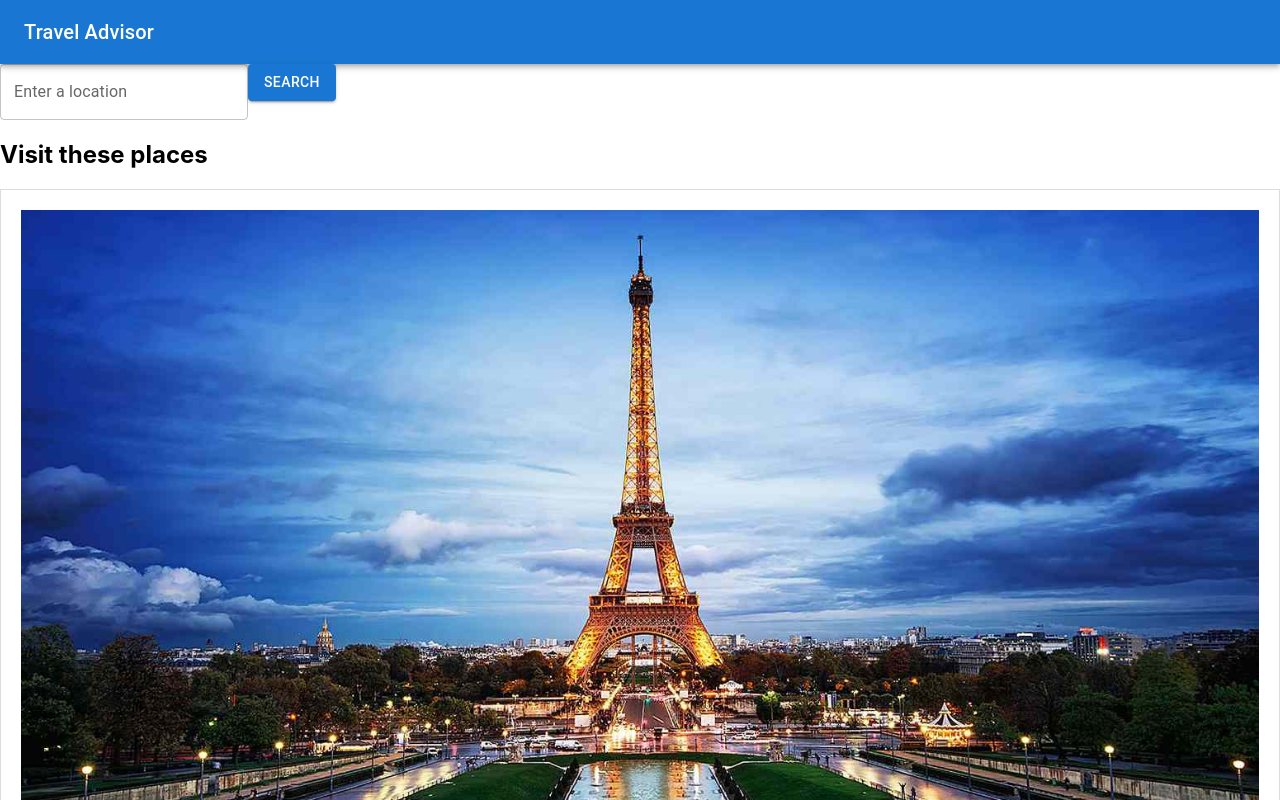
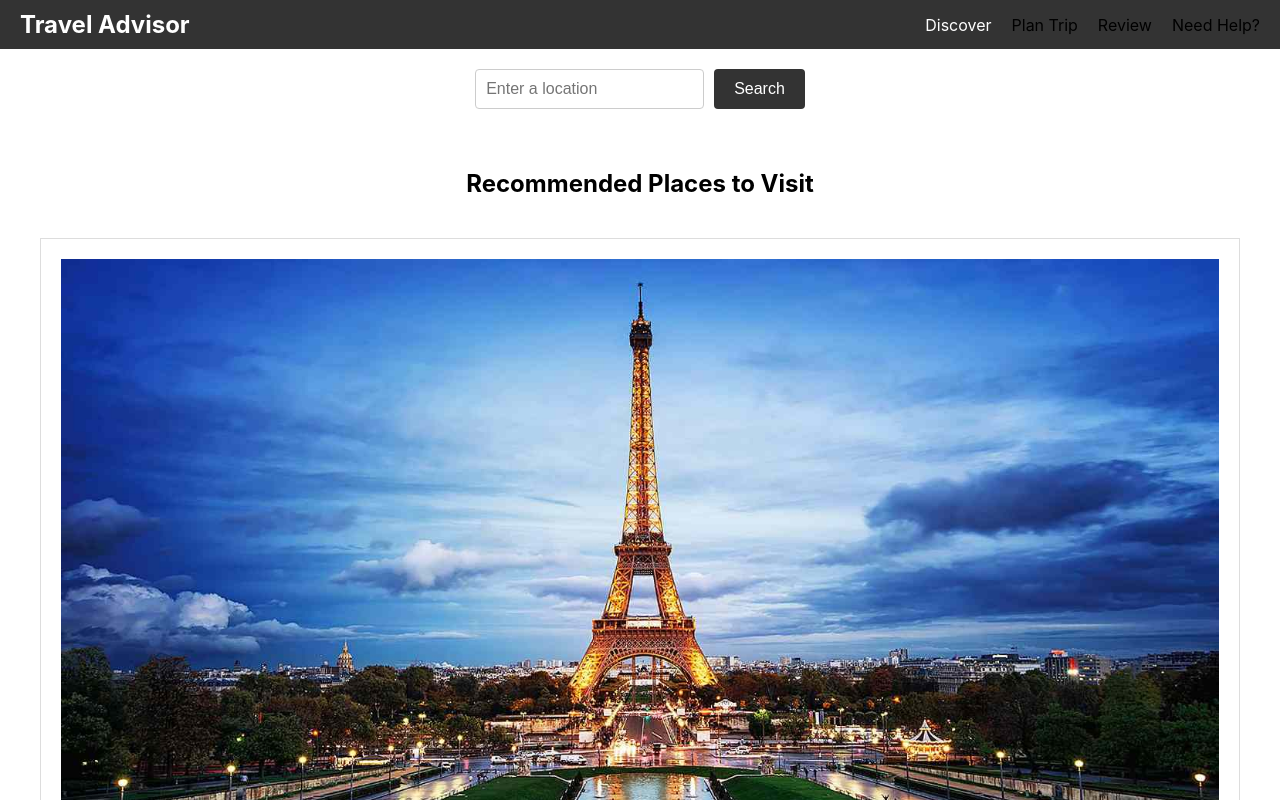
Before and after one commit to BM-Ghost/infinity-wanderlust, a React (Create React App) app: page / in a window 1280 px wide. Shown: the top 800 px of the page. Built offline with nearby package versions, Linux system fonts and the light colour scheme.

Commit message:
Navigation bar

```diff
--- a/public/index.html
+++ b/public/index.html
@@ -1,43 +1,12 @@
 <!DOCTYPE html>
 <html lang="en">
-  <head>
-    <meta charset="utf-8" />
-    <link rel="icon" href="%PUBLIC_URL%/favicon.ico" />
-    <meta name="viewport" content="width=device-width, initial-scale=1" />
-    <meta name="theme-color" content="#000000" />
-    <meta
-      name="description"
-      content="Web site created using create-react-app"
-    />
-    <link rel="apple-touch-icon" href="%PUBLIC_URL%/logo192.png" />
-    <!--
-      manifest.json provides metadata used when your web app is installed on a
-      user's mobile device or desktop. See https://developers.google.com/web/fundamentals/web-app-manifest/
-    -->
-    <link rel="manifest" href="%PUBLIC_URL%/manifest.json" />
-    <!--
-      Notice the use of %PUBLIC_URL% in the tags above.
-      It will be replaced with the URL of the `public` folder during the build.
-      Only files inside the `public` folder can be referenced from the HTML.
-
-      Unlike "/favicon.ico" or "favicon.ico", "%PUBLIC_URL%/favicon.ico" will
-      work correctly both with client-side routing and a non-root public URL.
-      Learn how to configure a non-root public URL by running `npm run build`.
-    -->
-    <title>React App</title>
-  </head>
-  <body>
-    <noscript>You need to enable JavaScript to run this app.</noscript>
-    <div id="root"></div>
-    <!--
-      This HTML file is a template.
-      If you open it directly in the browser, you will see an empty page.
-
-      You can add webfonts, meta tags, or analytics to this file.
-      The build step will place the bundled scripts into the <body> tag.
-
-      To begin the development, run `npm start` or `yarn start`.
-      To create a production bundle, use `npm run build` or `yarn build`.
-    -->
-  </body>
+<head>
+  <meta charset="UTF-8">
+  <meta name="viewport" content="width=device-width, initial-scale=1.0">
+  <title>Infinity wanderlust</title>
+  <link rel="stylesheet" href="https://cdnjs.cloudflare.com/ajax/libs/font-awesome/5.15.3/css/all.min.css">
+</head>
+<body>
+  <div id="root"></div>
+</body>
 </html>
--- /dev/null
+++ b/src/components/NavBar.css
@@ -0,0 +1,94 @@
+/* NavBar.css */
+
+.navbar {
+    background-color: #333;
+    padding: 10px 20px;
+    display: flex;
+    justify-content: space-between;
+    align-items: center;
+  }
+
+  .nav-container {
+    display: flex;
+    justify-content: space-between;
+    align-items: center;
+    width: 100%;
+  }
+
+  .nav-logo {
+    color: #fff;
+    font-size: 24px;
+    font-weight: bold;
+  }
+
+  .nav-menu {
+    display: flex;
+    list-style: none;
+    margin: 0;
+    padding: 0;
+  }
+
+  .nav-menu.active {
+    display: block;
+    position: absolute;
+    top: 60px;
+    left: 0;
+    width: 100%;
+    background-color: #333;
+  }
+
+  .nav-item {
+    margin-left: 20px;
+    position: relative;
+  }
+
+  .nav-link {
+    color: #fff;
+    text-decoration: none;
+    cursor: pointer;
+  }
+
+  .dropdown {
+    display: none;
+    position: absolute;
+    top: 100%;
+    left: 0;
+    background-color: #444;
+    list-style: none;
+    padding: 10px 0;
+    margin: 0;
+  }
+
+  .dropdown-item {
+    padding: 10px 20px;
+    color: #fff;
+    text-decoration: none;
+    display: block;
+    cursor: pointer;
+  }
+
+  .nav-icon {
+    display: none;
+    color: #fff;
+    cursor: pointer;
+  }
+
+  .nav-link:hover .dropdown,
+  .nav-item:hover .dropdown {
+    display: block;
+  }
+
+  @media (max-width: 768px) {
+    .nav-menu {
+      display: none;
+      flex-direction: column;
+    }
+
+    .nav-icon {
+      display: block;
+    }
+
+    .nav-menu.active {
+      display: flex;
+    }
+  }
--- /dev/null
+++ b/src/components/NavBar.js
@@ -0,0 +1,37 @@
+import React, { useState } from 'react';
+import './NavBar.css';
+
+const NavBar = () => {
+  const [isOpen, setIsOpen] = useState(false);
+  const [isMenuOpen, setIsMenuOpen] = useState(false);
+
+  const toggleDropdown = () => setIsOpen(!isOpen);
+  const toggleMenu = () => setIsMenuOpen(!isMenuOpen);
+
+  return (
+    <nav className="navbar">
+      <div className="nav-container">
+        <div className="nav-logo">Travel Advisor</div>
+        <ul className={`nav-menu ${isMenuOpen ? 'active' : ''}`}>
+          <li className="nav-item">
+            <div className="nav-link" onClick={toggleDropdown}>Discover</div>
+            {isOpen && (
+              <ul className="dropdown">
+                <li className="dropdown-item">Travel Experiences</li>
+                <li className="dropdown-item">Places to Visit</li>
+              </ul>
+            )}
+          </li>
+          <li className="nav-item">Plan Trip</li>
+          <li className="nav-item">Review</li>
+          <li className="nav-item">Need Help?</li>
+        </ul>
+        <div className="nav-icon" onClick={toggleMenu}>
+          <i className="fas fa-bars"></i>
+        </div>
+      </div>
+    </nav>
+  );
+};
+
+export default NavBar;
--- /dev/null
+++ b/src/components/SearchBar.css
@@ -0,0 +1,29 @@
+/* SearchBar.css */
+
+.search-bar {
+    display: flex;
+    justify-content: center;
+    margin: 20px 0;
+  }
+
+  .search-bar input {
+    padding: 10px;
+    font-size: 16px;
+    border: 1px solid #ccc;
+    border-radius: 4px;
+    margin-right: 10px;
+  }
+
+  .search-bar button {
+    padding: 10px 20px;
+    font-size: 16px;
+    background-color: #333;
+    color: #fff;
+    border: none;
+    border-radius: 4px;
+    cursor: pointer;
+  }
+
+  .search-bar button:hover {
+    background-color: #555;
+  }
--- a/src/components/SearchBar.js
+++ b/src/components/SearchBar.js
@@ -1,24 +1,22 @@
-// src/components/SearchBar.js
-import React from 'react';
-import { TextField, Button } from '@mui/material';
+import React, { useState } from 'react';
+import './SearchBar.css';
 
 const SearchBar = ({ onSearch }) => {
-  const [location, setLocation] = React.useState('');
+  const [location, setLocation] = useState('');
 
   const handleSearch = () => {
     onSearch(location);
   };
 
   return (
-    <div>
-      <TextField
-        label="Enter a location"
+    <div className="search-bar">
+      <input
+        type="text"
+        placeholder="Enter a location"
         value={location}
         onChange={(e) => setLocation(e.target.value)}
       />
-      <Button variant="contained" color="primary" onClick={handleSearch}>
-        Search
-      </Button>
+      <button onClick={handleSearch}>Search</button>
     </div>
   );
 };
--- a/src/components/TravelInfo.css
+++ b/src/components/TravelInfo.css
@@ -1,9 +1,15 @@
 /* TravelInfo.css */
+
+.travel-info {
+  padding: 20px;
+  text-align: center;
+}
 
 .site-grid {
   display: grid;
   grid-template-columns: repeat(auto-fit, minmax(250px, 1fr));
   gap: 20px;
+  padding: 20px;
 }
 
 .site-item {
@@ -12,8 +18,9 @@
   text-align: center;
 }
 
-/* Apply responsive styling to the image */
-.site-item img {
-  max-width: 100%; /* Ensure the image does not exceed its container's width */
-  height: auto; /* Maintain the image's aspect ratio */
+.site-image {
+  max-width: 100%;
+  height: auto;
+  display: block;
+  margin: 0 auto;
 }
--- a/src/components/TravelInfo.js
+++ b/src/components/TravelInfo.js
@@ -1,5 +1,5 @@
 import React from 'react';
-import './TravelInfo.css'; // Import the CSS file for styling
+import './TravelInfo.css';
 
 const TravelInfo = () => {
   const tourismSites = [
@@ -13,12 +13,11 @@ const TravelInfo = () => {
   ];
 
   return (
-    <div>
-      <h2>Visit these places</h2>
+    <div className="travel-info">
+      <h2>Recommended Places to Visit</h2>
       <div className="site-grid">
         {tourismSites.map((site, index) => (
           <div key={index} className="site-item">
-            {/* Apply responsive styling to the image */}
             <img className="site-image" src={site.imageUrl} alt={site.name} />
             <h3>{site.name}</h3>
             <p>{site.description}</p>
--- /dev/null
+++ b/src/pages/Home.css
@@ -0,0 +1,19 @@
+/* Home.css */
+
+/* Add any additional styling needed for the Home page here */
+
+.content {
+    display: flex;
+    justify-content: center;
+    align-items: flex-start;
+  }
+
+  .left-panel {
+    flex: 1;
+    padding: 20px;
+  }
+
+  .right-panel {
+    flex: 1;
+    padding: 20px;
+  }
--- a/src/pages/Home.js
+++ b/src/pages/Home.js
@@ -1,9 +1,8 @@
-// src/pages/Home.js
-
 import React from 'react';
-import Header from '../components/Header';
+import NavBar from '../components/NavBar';
 import SearchBar from '../components/SearchBar';
-import TravelInfo from '../components/TravelInfo'; // Import the TravelInfo component
+import TravelInfo from '../components/TravelInfo';
+import './Home.css'; // Make sure this path is correct
 
 const Home = () => {
   const handleSearch = (location) => {
@@ -13,16 +12,9 @@ const Home = () => {
 
   return (
     <div>
-      <Header />
+      <NavBar /> {/* Include NavBar at the top */}
       <SearchBar onSearch={handleSearch} />
-      <div className="content">
-        <div className="left-panel">
-          <TravelInfo />
-        </div>
-        <div className="right-panel">
-          {/* You can keep your existing content here */}
-        </div>
-      </div>
+      <TravelInfo />
     </div>
   );
 };
```
